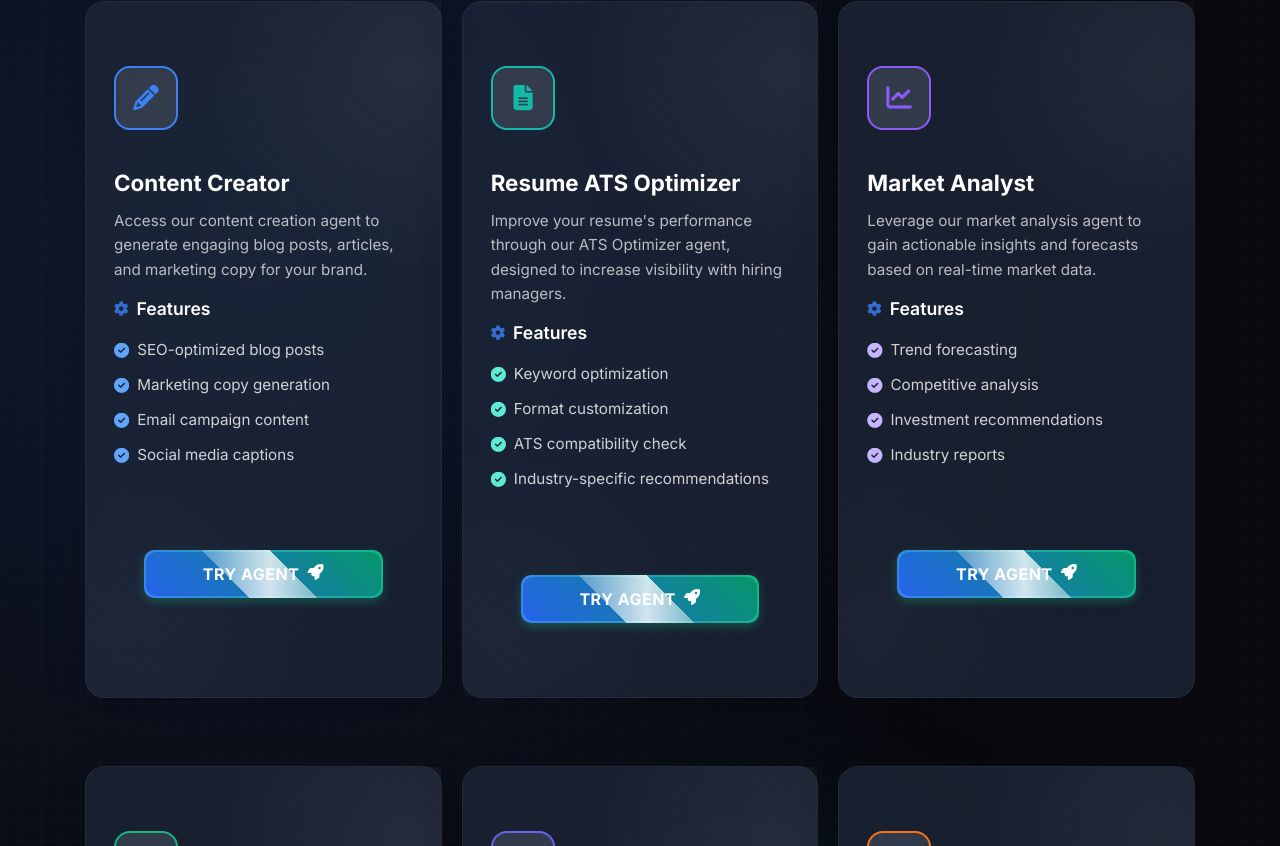
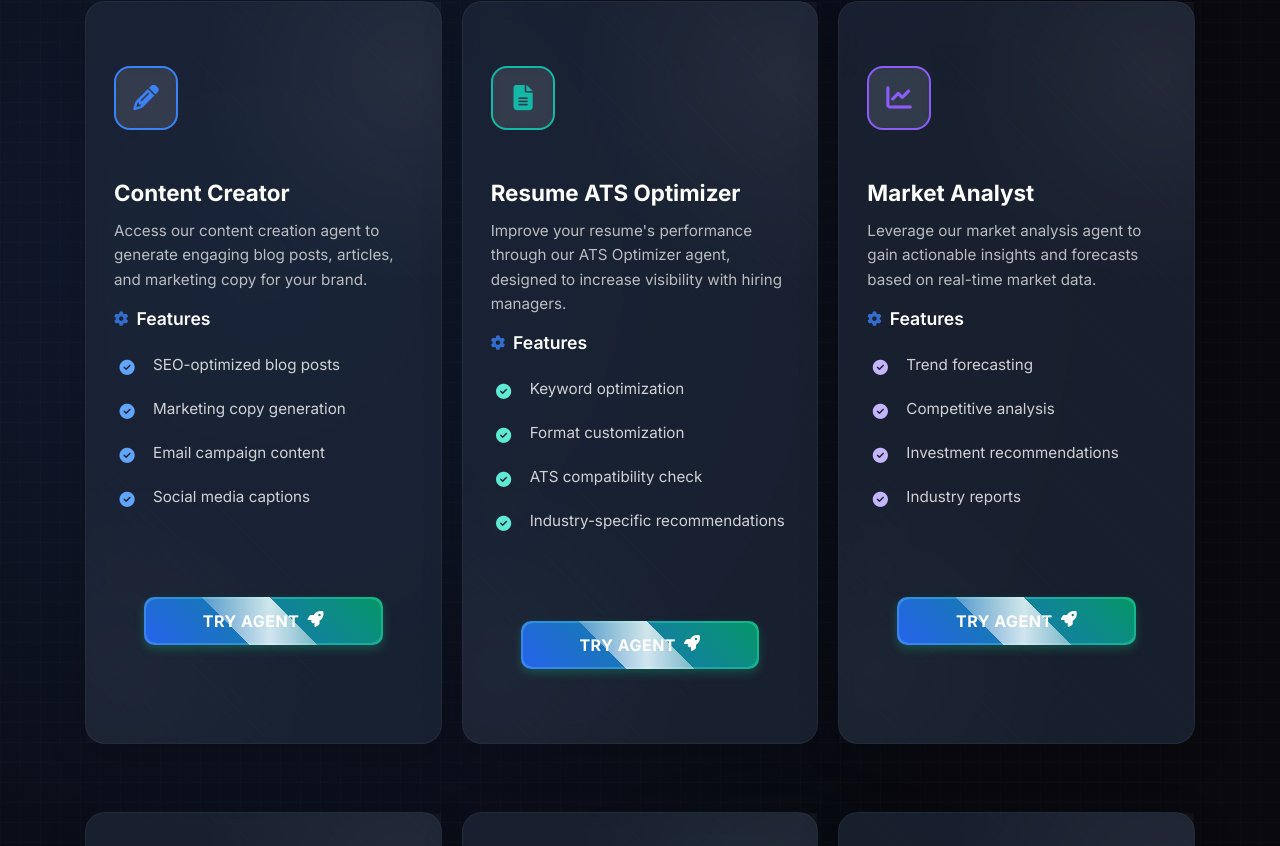
Before and after one commit to Siliconsynapse/siliconSynapse, a React (Vite) app: page / in a window 1280 px wide. Shown: the part 1274-2120 px from the top of the page. Built offline with nearby package versions, Linux system fonts and the light colour scheme.

Commit message:
check marks in the cards , cuoff issue

```diff
--- a/src/components/AIAgentCards.css
+++ b/src/components/AIAgentCards.css
@@ -307,17 +307,24 @@
   padding-left: 0;
   margin-bottom: 2rem;
   text-align: left;
+  overflow: visible !important;
+  position: relative;
+  z-index: 5;
 }
 
 .feature-item {
   margin-bottom: 0.75rem;
   font-size: 0.95rem;
   display: flex;
-  align-items: flex-start;
+  align-items: center; /* Changed from flex-start to center for better alignment */
   color: rgba(255, 255, 255, 0.8);
   opacity: 0;
   transform: translateY(10px);
   animation: fadeInFeature 0.5s ease forwards;
+  padding: 0.25rem 0;  /* Added padding for better spacing */
+  position: relative;
+  overflow: visible !important;  /* Ensure no cutoff of content */
+  z-index: 2;  /* Ensure proper stacking */
 }
 
 .agent-details.expanded .feature-item {
@@ -351,6 +358,12 @@
   margin-right: 0.5rem;
   margin-top: 0.25rem;
   transition: transform 0.3s ease;
+  position: relative;
+  z-index: 5;  /* Ensure icon is above other elements */
+  transform-style: preserve-3d;
+  backface-visibility: hidden;
+  transform: translateZ(0);  /* Ensure proper rendering */
+  overflow: visible !important;
 }
 
 .feature-item:hover i {
--- a/src/components/AIAgentCardsHoverFix.css
+++ b/src/components/AIAgentCardsHoverFix.css
@@ -51,6 +51,66 @@
   overflow: visible !important;
 }
 
+/* Ensure proper spacing between card content sections */
+.agent-content {
+  padding-top: 10px;
+  overflow: visible !important;
+}
+
+/* Fix for feature items to prevent check icons from being cut off */
+.agent-features {
+  position: relative;
+  z-index: 5;
+  overflow: visible !important;
+}
+
+/* Enhanced styles for feature items */
+.feature-item {
+  position: relative;
+  transform-style: preserve-3d;
+  z-index: 5;
+  overflow: visible !important;
+  margin-bottom: 12px !important;
+  padding-left: 5px !important;
+}
+
+/* Container for check icon to prevent cutoff */
+.check-icon-container {
+  position: relative;
+  z-index: 10;
+  transform-style: preserve-3d;
+  overflow: visible !important;
+  display: flex;
+  align-items: center;
+  justify-content: center;
+  width: 24px;
+  height: 24px;
+  margin-right: 10px;
+}
+
+/* Fix specifically for the check circle icons */
+.feature-item .fas.fa-check-circle {
+  position: relative;
+  z-index: 10;
+  transform-style: preserve-3d;
+  overflow: visible !important;
+  display: inline-block;
+}
+
+/* Ensure icon hover effects don't cause cutoff */
+.feature-item:hover .fas.fa-check-circle {
+  transform: scale(1.2) translateZ(5px);
+  filter: brightness(1.2);
+}
+
+/* Feature text styling */
+.feature-text {
+  position: relative;
+  z-index: 5;
+  flex: 1;
+}
+}
+
 /* Ensure the hover transform doesn't affect the icon visibility */
 .modern-agent-card:hover .agent-icon-wrapper {
   /* We want to make sure the transform does not cause any cutoff */
--- a/src/components/AIAgentServices.jsx
+++ b/src/components/AIAgentServices.jsx
@@ -182,8 +182,10 @@ const AIAgentServices = ({ onAgentClick }) => {
                   <ul className="agent-features">
                     {agent.features.map((feature, idx) => (
                       <li key={idx} className="feature-item">
-                        <i className="fas fa-check-circle me-2"></i>
-                        {feature}
+                        <span className="check-icon-container">
+                          <i className="fas fa-check-circle"></i>
+                        </span>
+                        <span className="feature-text">{feature}</span>
                       </li>
                     ))}
                   </ul>
```
